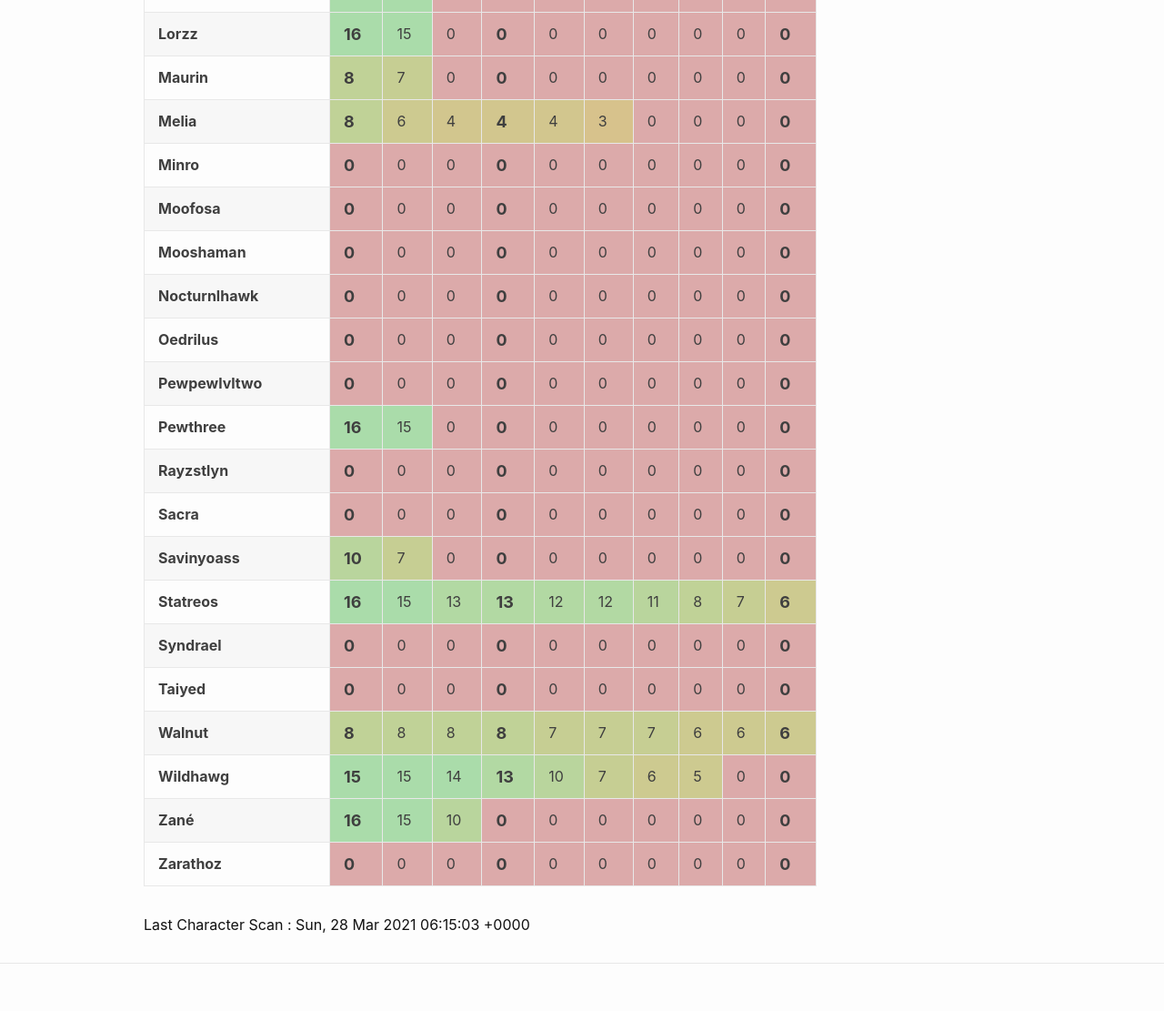
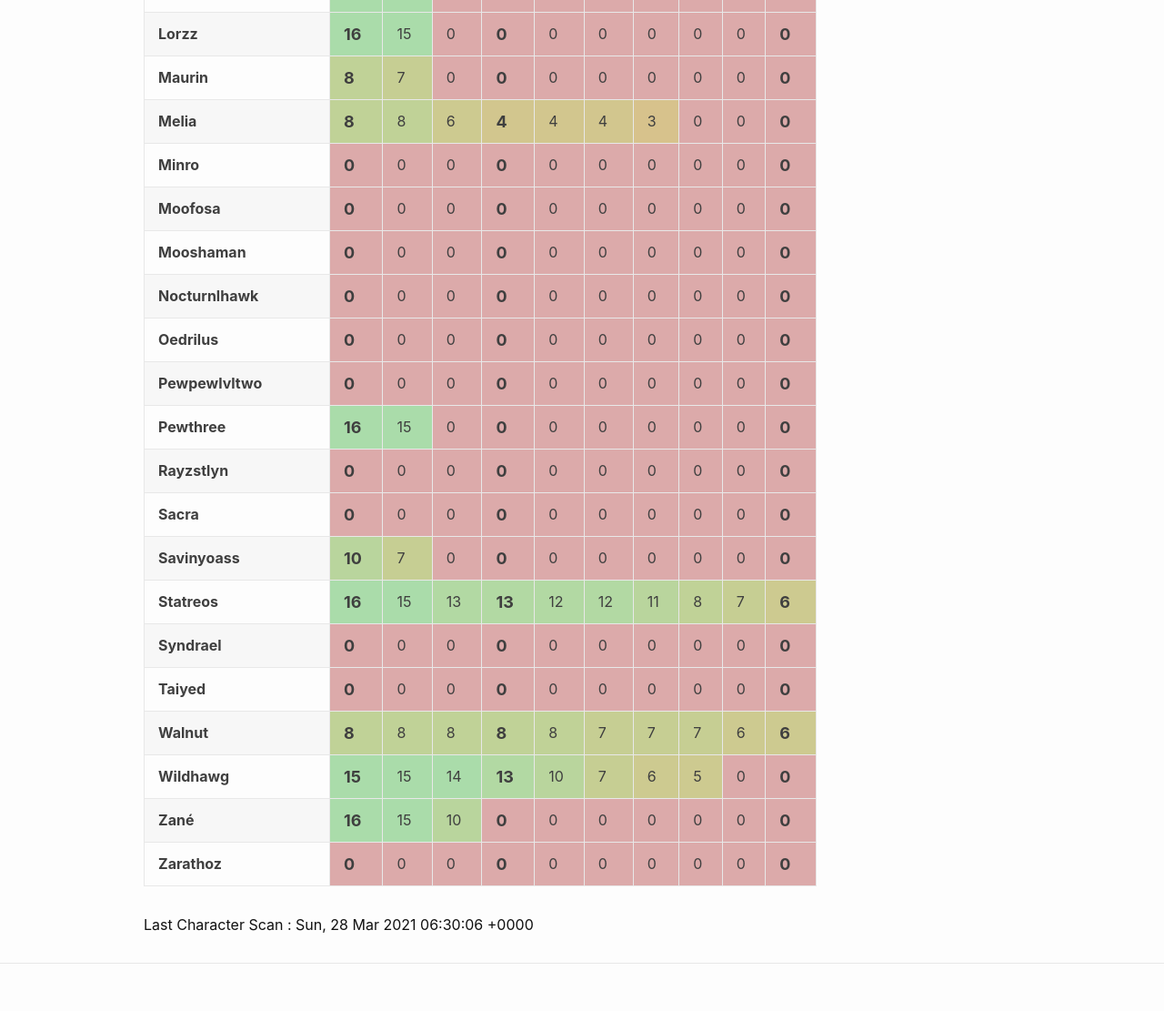
Before and after one commit to eldertribunal/keystonetracker, a Jekyll site: the page built from weekly.md, in a window 1280 px wide. Shown: the part 1141-2252 px from the top of the page at 91% size. Built offline with Jekyll 4.4.1, drawn with Linux system fonts in a browser that asks for light colours.

Commit message:
auto scan Sun Mar 28 06:30:50 UTC 2021

```diff
--- a/_data/scanned.json
+++ b/_data/scanned.json
@@ -1,3 +1,3 @@
 {
-  "timestamp": 1616912103
+  "timestamp": 1616913006
 }
--- a/_data/weekly.json
+++ b/_data/weekly.json
@@ -66,10 +66,10 @@
       8,
       8,
       8,
+      8,
       7,
       7,
       7,
-      6,
       6,
       6
     ]
@@ -543,6 +543,7 @@
     "name": "Melia",
     "dungeons": [
       8,
+      8,
       6,
       4,
       4,
@@ -550,7 +551,6 @@
       3,
       0,
       0,
-      0,
       0
     ]
   }
```
